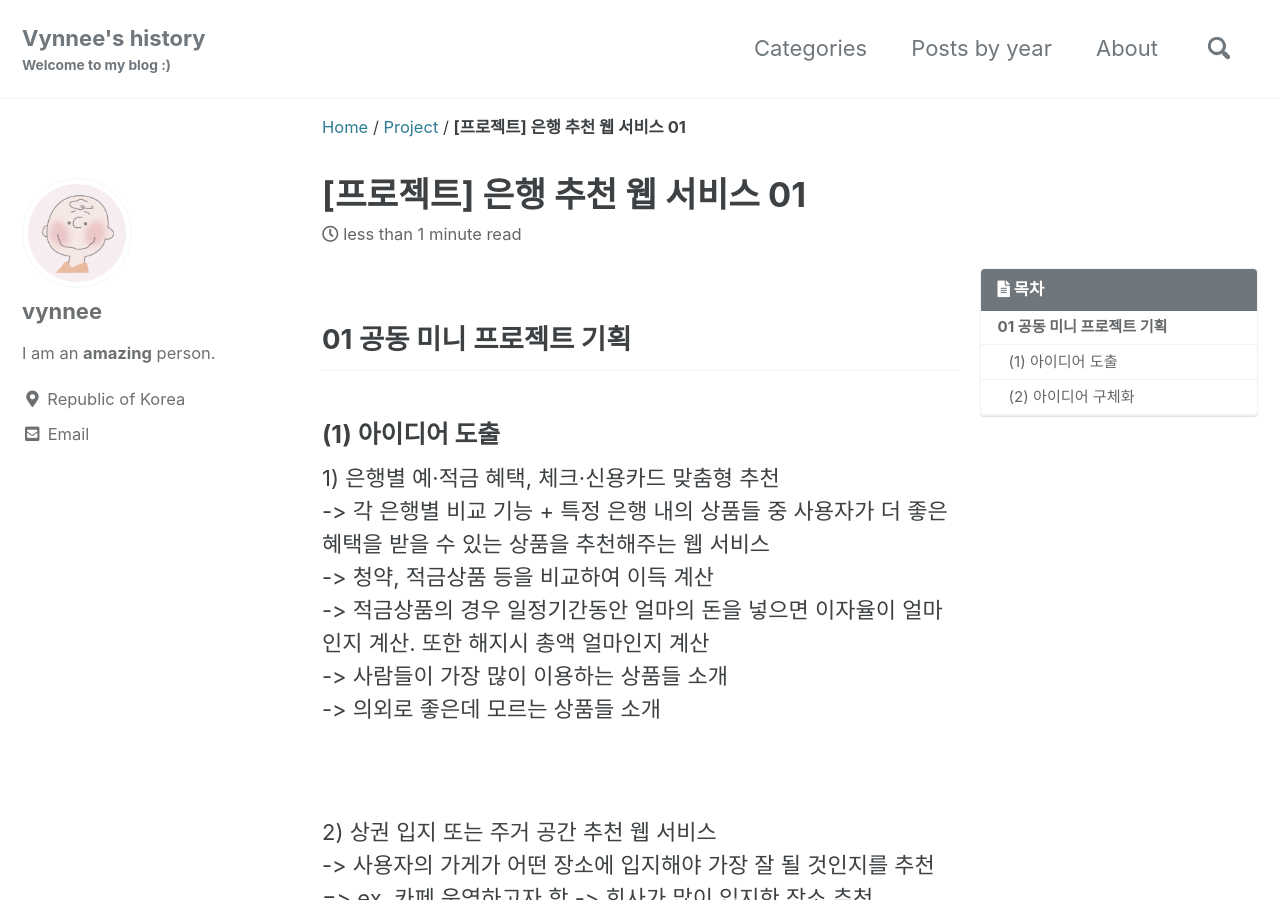
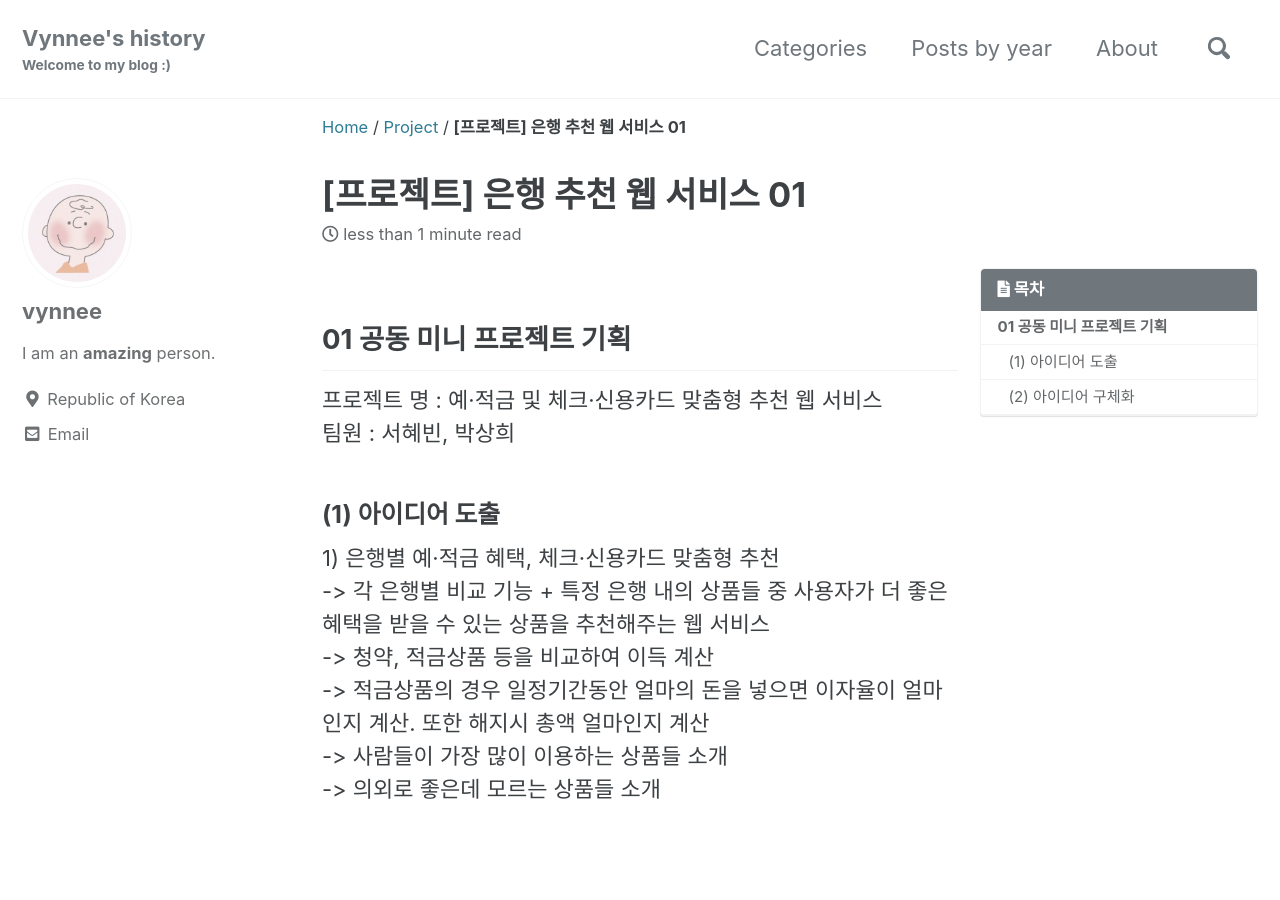
Before and after one commit to vynnee/vynnee.github.io, a Jekyll site: the page built from _posts/2021-01/project/2021-02-09-pj1.md, in a window 1280 px wide and 900 px high. Built offline with Jekyll 4.4.1, drawn with Linux system fonts in a browser that asks for light colours; cached includes are drawn as plain includes; comment, search, counter and statistics services are not loaded.

Commit message:
[2021-01-09] post modify

```diff
--- a/_posts/2021-01/project/2021-02-09-pj1.md
+++ b/_posts/2021-01/project/2021-02-09-pj1.md
@@ -16,6 +16,8 @@ Last_modified_at: 2021-02-06T00:00:00+08:00
 ---
 
 ## 01 공동 미니 프로젝트 기획
+프로젝트 명 : 예·적금 및 체크·신용카드 맞춤형 추천 웹 서비스<br>
+팀원 : 서혜빈, 박상희<br>
 
 ### (1) 아이디어 도출
 
```
